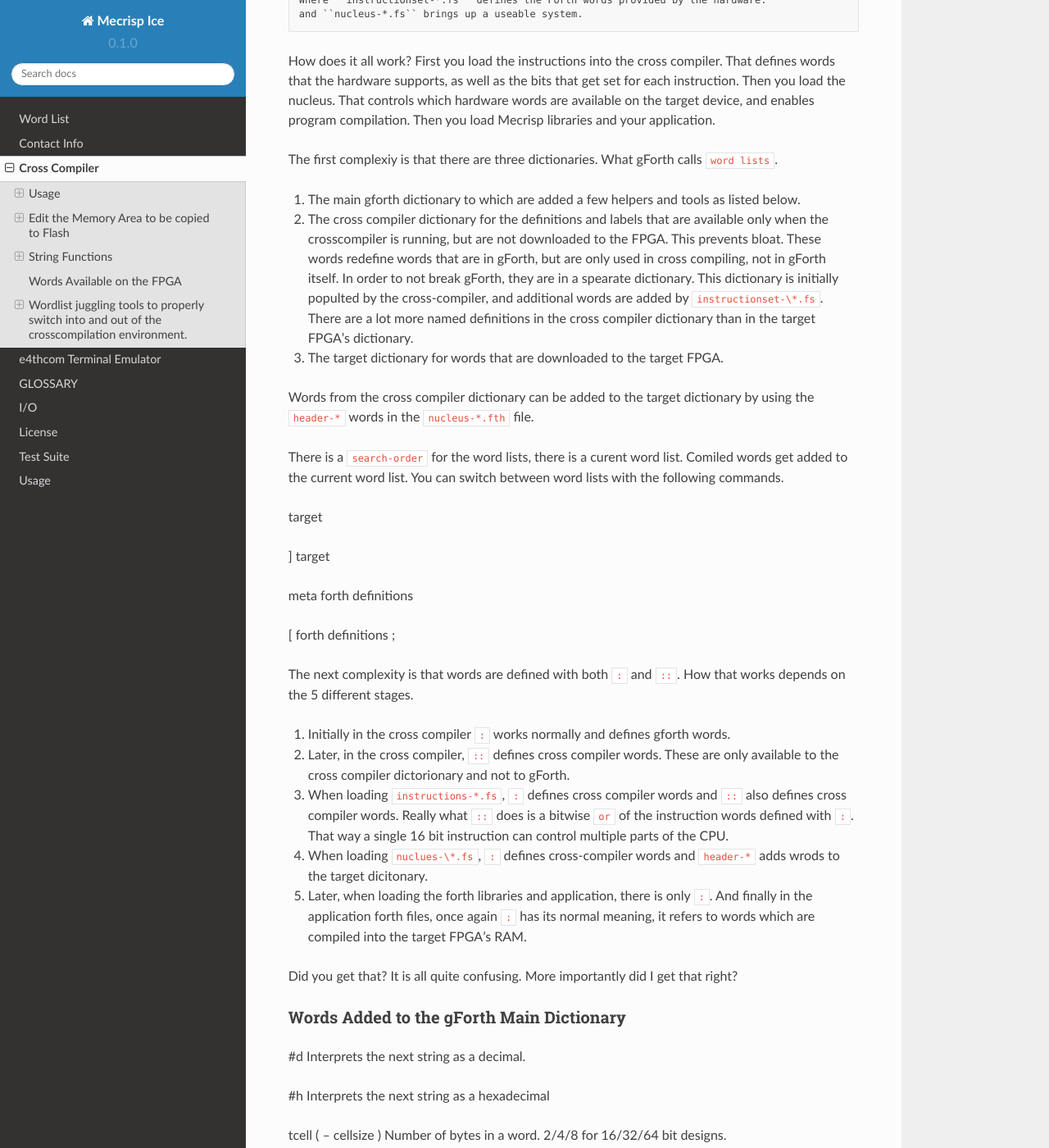
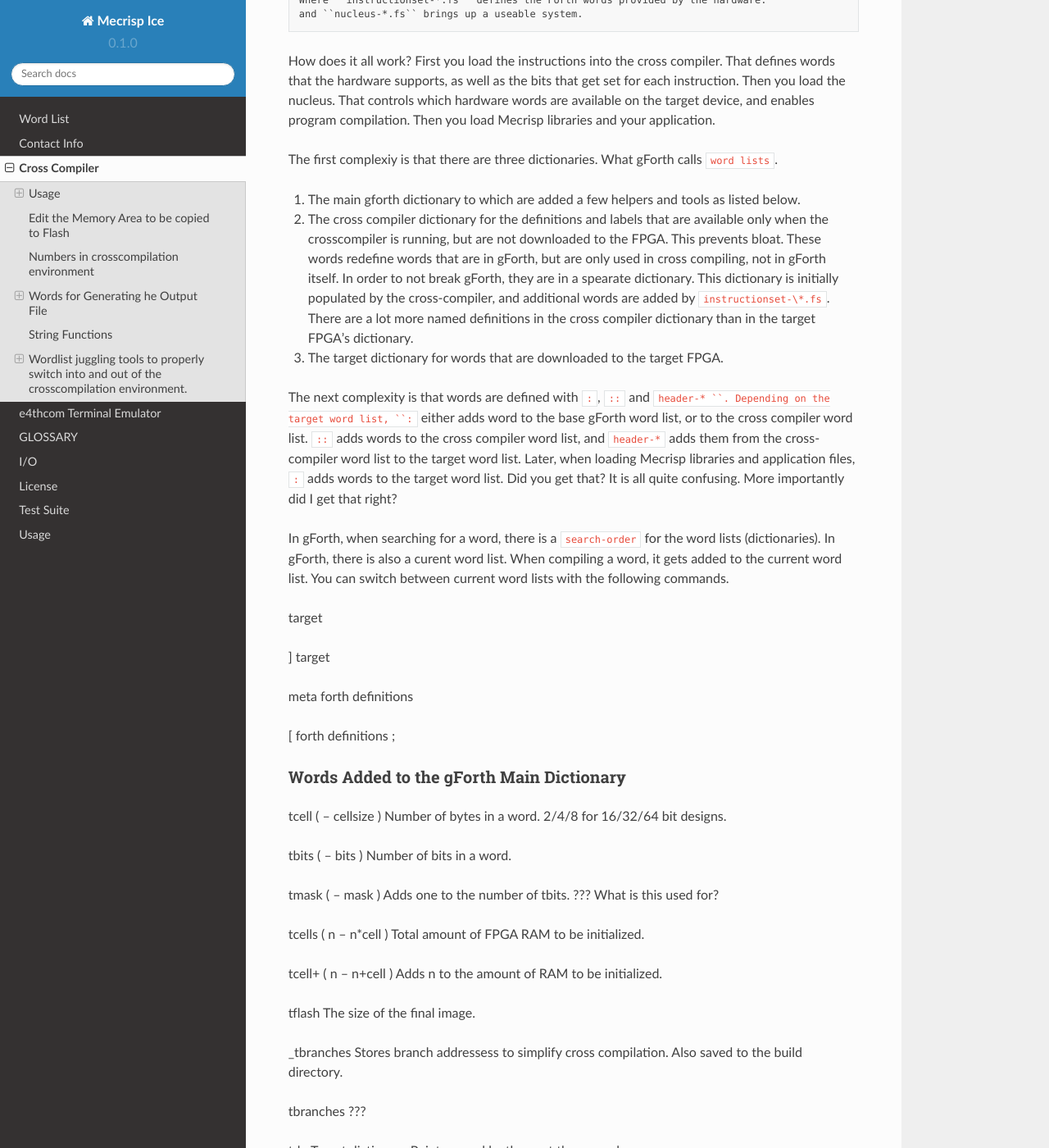
Before and after one commit to PythonLinks/Mecrisp-Ice, a Sphinx documentation site: the page built from docs/source/cross-compiler.rst, in a window 1280 px wide and 1400 px high, scrolled down 682 px. Shown: the whole window at 82% size. Built offline with Sphinx 7.4.7 and the Read the Docs theme 2.0.0, drawn with Linux system fonts in a browser that asks for light colours; some of the changed text lies outside the part shown.

Commit message:
Sorted into gForth words and compiler words.

```diff
--- a/docs/source/cross-compiler.rst
+++ b/docs/source/cross-compiler.rst
@@ -31,14 +31,17 @@
 
 1. The main gforth dictionary to which are added a few helpers and tools as listed below.
 
-2. The cross compiler dictionary for the definitions and labels that are available only when the crosscompiler is running, but are not downloaded to the FPGA.  This prevents bloat.  These words redefine words that are in gForth, but are only used in cross compiling, not in gForth itself. In order to not break gForth, they are in a spearate dictionary. This dictionary is initially populted by the cross-compiler, and additional words are added by ``instructionset-\*.fs``.  There are a lot more named definitions in the cross compiler dictionary than in the target FPGA's dictionary.
+2. The cross compiler dictionary for the definitions and labels that are available only when the crosscompiler is running, but are not downloaded to the FPGA.  This prevents bloat.  These words redefine words that are in gForth, but are only used in cross compiling, not in gForth itself. In order to not break gForth, they are in a spearate dictionary. This dictionary is initially populated by the cross-compiler, and additional words are added by ``instructionset-\*.fs``.  There are a lot more named definitions in the cross compiler dictionary than in the target FPGA's dictionary.
 
 3. The target dictionary for words that are downloaded to the target FPGA.
 
-Words from the cross compiler dictionary can be added to the target dictionary by using the ``header-*`` words in the
-``nucleus-*.fth`` file.
+The next complexity is that words are defined with  ``:``, ``::`` and ``header-* ``.
+Depending on the target word list, ``:`` either adds word to the base gForth word list, or to the
+cross compiler word list.  ``::`` adds words to the cross compiler word list, and ``header-*``
+adds them from the cross-compiler word list to the target word list.  Later, when loading Mecrisp libraries and application files,
+``:`` adds words to the target word list.  Did you get that?  It is all quite confusing. More importantly did I get that right?
 
-There is a ``search-order`` for the word lists,  there is a curent word list.  Comiled words get added to the current word list.  You can switch between word lists with the following commands.
+In gForth, when searching for a word,  there is a ``search-order`` for the word lists (dictionaries).  In gForth,  there is also a curent word list.  When compiling a word, it gets added to the current word list.  You can switch between current word lists with the following commands.
 
 target
 
@@ -49,27 +52,8 @@
 [        forth definitions ;
 
 
-
-The next complexity is that words are defined with both ``:`` and ``::``.  How that works depends on the 5 different stages.
-
-1. Initially in the cross compiler ``:`` works normally and defines gforth words.
-
-2. Later, in the cross compiler, ``::`` defines cross compiler words.  These are only available to the cross compiler dictorionary and not to gForth.
-
-3.  When loading ``instructions-*.fs``, ``:`` defines cross compiler words and  ``::`` also defines cross compiler words.  Really what ``::`` does is a bitwise ``or`` of the instruction words defined with ``:``.  That way a single 16 bit instruction can control multiple parts of the CPU.
-
-4. When loading ``nuclues-\*.fs``, ``:`` defines cross-compiler words and ``header-*`` adds wrods to the target dicitonary.
-
-5. Later, when loading the forth libraries and application, there is only ``:``.  And finally in the application forth files, once again ``:`` has its normal meaning, it refers to words which are compiled into the target FPGA's RAM.
-
-Did you get that?  It is all quite confusing. More importantly did I get that right?
-
 Words Added to the gForth Main Dictionary
 *****************************************
-
-#d  Interprets the next string as a decimal.
-
-#h Interprets the next string as a hexadecimal
 
 tcell  ( -- cellsize ) Number of bytes in a word.  2/4/8 for 16/32/64 bit designs.
 
@@ -87,11 +71,13 @@
 
 tbranches ???
 
-tdp Target dictionary Pointer.  used by ``here``
+tdp Target dictionary Pointer.  used by the next three words.
 
 org (n -- ) Write to target dictionary pointer.
 
 there ( -- n) Read from target dictionary pointer.
+
+twalign  ( -- )   Make target dictionary pointer even
 
 Edit the Memory Area to be copied to Flash
 ------------------------------------------
@@ -104,30 +90,38 @@
 
 tw@      ( t-addr -- w )  Read a word from the memory area to be copied to flash.  Unsigned, as expected for 16 bit target memory contents.
 
-twalign  ( -- )   Make target dictionary pointer even
-
 tc,      ( c -- ) Add byte/character to target dictionary
 
 tw,      ( w -- ) Add word to target dictionary
 
-target-wordlist This is the list of words to be written to the FPGA's RAM.
 
 add-order  ???
 
-Cross Compiler Words
-********************
+target-wordlist This is the list of words to be written to the FPGA's RAM.
 
-Hre are gForth words which are included in the cross compiled environment.
+Numbers in crosscompilation environment
+---------------------------------------
 
-(  Comments
+Unfortunately, it isn't easily possible to rewire the host's number parsing capabilities...
+Therefore, all numbers for target usage need to be prefixed with an ugly d# or h#
 
-\  Comments
+sign>number   ( c-addr1 u1 -- ud2 c-addr2 u2 )
 
-org         Write to target dictionary pointer.
-include     includes words from a Forth file.
-included     ???
+Stack effects for these are "final effects", actually they are writing literal opcodes.
+
+d#     ( -- x )    Interprets the next string as a decimal.
+
+
+h#     ( -- x )    DInterprets the next string as a hexadecimal
+
+[']    ( -- addr ) pushes the address of a word onto the stack.
+
+[char] ( -- c )    char literal ;
+
 [if]         ???
+
 [else]        ???
+
 [then]        ???
 
 literal Generates a literal instruction defined by the first bit being set to 1.  If the number already has a first bit set to 1, inverts it, sets the now zero first bit to 1, and then adds the invert command to the emitted Forth.
@@ -154,25 +148,8 @@
 
 header-4-foldable
 
-:  Half way through the ``cross-compiler-*.fs``, ``:`` is redefined.  It still defines a new word, but only for the cross-compiler. There are commands to switch between using the cross-compiler dictionary and the target dictionary.
-
-wordstr ( "name" -- c-addr u )   Scan ahead in the input line in order to parse the next word without removing it from the input buffer.  Just for pretty listing file printing, nothing special happens here.
-
-String Functions
-----------------
-
->str ( c-addr u -- str ) A new u char string from c-addr.
-
-str@  (  c-addr -- str ) Read string from c-addr.
-
-str! ( str c-addr -- c-addr' ) Copy str to c-addr.
-
-+str ( str2 str1 -- str3 ) Concatenate two strings.
-
-
-Words for the Target Dictionary
-**************************************
-
+Words for Generating he Output File
+-----------------------------------
 example
 
 resolve ( orig -- ) Forward reference from orig to this location
@@ -189,11 +166,55 @@
 
 dumpall Saves the memory, and also the word index.
 
+
+Cross Compiler Words
+********************
+
+Hre are gForth words which are included in the cross compiled environment.
+
+(  Comments
+
+\  Comments
+
+org         Write to target dictionary pointer.
+
+include     includes words from a Forth file.
+
+included     ???
+
+if
+
+then
+
+else
+
+begin
+
+again
+
+until
+
+while
+
+repeat
+
+:  Half way through the ``cross-compiler-*.fs``, ``:`` is redefined.  It still defines a new word, but only for the cross-compiler. There are commands to switch between using the cross-compiler dictionary and the target dictionary.
+
+wordstr ( "name" -- c-addr u )   Scan ahead in the input line in order to parse the next word without removing it from the input buffer.  Just for pretty listing file printing, nothing special happens here.
+
+String Functions
+----------------
+
+>str ( c-addr u -- str ) A new u char string from c-addr.
+
+str@  (  c-addr -- str ) Read string from c-addr.
+
+str! ( str c-addr -- c-addr' ) Copy str to c-addr.
+
++str ( str2 str1 -- str3 ) Concatenate two strings.
+
 base>number   ( caddr u base -- )
 
-
-Words Available on the FPGA
----------------------------
 
 :noname   ( -- ) ; \ This is doing nothing. Just syntactical sugar for the human in order to have a matching pair for ;
 
@@ -207,7 +228,6 @@
 
 jmp ( "name" -- )  Add jump opcode to destination label
 jz  ( "name" -- ) Add conditional opcode to destination label
-
 
 create ( "name" -- ) Create allows the creation of named memory locations.
 They are named in host only during crosscompilation.
@@ -226,51 +246,10 @@
 Wordlist juggling tools to properly switch into and out of the crosscompilation environment.
 --------------------------------------------------------------------------------------------
 
-target
 
-]
-
-meta
-
-[
 
 t' ( -- t-addr )  Tick for target definitions
 
-Numbers in crosscompilation environment.
-Unfortunately, it isn't easily possible to rewire the host's number parsing capabilities...
-Therefore, all numbers for target usage need to be prefixed with an ugly d# or h#
-
-sign>number   ( c-addr1 u1 -- ud2 c-addr2 u2 )
-
-Stack effects for these are "final effects", actually they are writing literal opcodes.
-
-d#     ( -- x )    Defines a decimal number.
-
-h#     ( -- x )    Defines a hex number
-
-[']    ( -- addr ) pushes the address of a word onto the stack.
-
-[char] ( -- c )    char literal ;
-
-
-
-
-
-if
-
-then
-
-else
-
-begin
-
-again
-
-until
-
-while
-
-repeat
 
 
 
```
Also changed, not shown: other parts of docs/source/cross-compiler.rst (+1 -1 lines).
